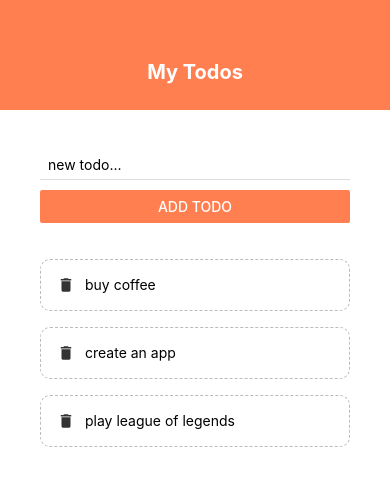
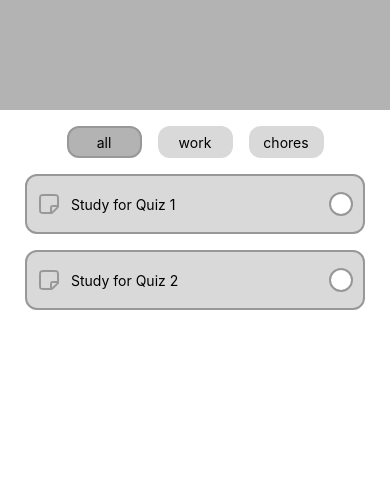
Before and after one commit to stevenson-yan/TDList, a React Native app: screen / in a window 390 px wide. Shown: the top 486 px of the page. Built offline with nearby package versions, Linux system fonts and the light colour scheme.

Commit message:
ToDo Page Basics

```diff
--- a/App.js
+++ b/App.js
@@ -1,61 +1,19 @@
 import { StatusBar } from 'expo-status-bar';
 import React, { useState } from 'react';
 import { StyleSheet, Text, View, FlatList, Alert, TouchableWithoutFeedback, Keyboard } from 'react-native';
-import Header from './components/header'
-import TodoItem from './components/todoItem'
-import AddTodo from './components/addTodo'
-import Sandbox from './components/sandbox'
+
+import Header from './components/Header.js';
+import Tabs from './components/Tabs.js';
+import TodoList from './components/TodoList.js';
 
 export default function App() {
-  const [todos, setTodos] = useState([
-    { text: 'buy coffee', key: '1' },
-    { text: 'create an app', key: '2'},
-    { text: 'play league of legends', key: '3'}
-  ]);
-
-  const pressHandler = (key) => {
-    setTodos((prevTodos) => {
-      return prevTodos.filter(todo => todo.key != key);
-    });
-  }
-
-  const submitHandler = (text) => {
-
-    if(text.length > 3) {
-      setTodos((prevTodos) => {
-        return [
-          { text: text, key: Math.random().toString() },
-          ...prevTodos
-        ]
-      })
-    }
-    else {
-      Alert.alert('OOPS!', 'ToDos mus be over 3 chars long', [
-        {text: 'Understood', onPress: () => console.log('alert closed')}
-      ])
-    }
-  }
-
   return (
-    // <Sandbox/>
-
-    <TouchableWithoutFeedback onPress={() => {Keyboard.dismiss()}}>
       <View style={styles.container}>
         <Header/>
-        <View style={styles.content}>
-          <AddTodo submitHandler={submitHandler}/>
-          <View style={styles.list}>
-            <FlatList
-              data={todos}
-              renderItem={({ item }) => (
-                <TodoItem item={item} pressHandler={pressHandler}/>
-              )}
-            />
-          </View>
-        </View>
-        {/* <StatusBar style="auto" /> */}
+        <Tabs/>
+        <TodoList/>
+        {/* <Body/> */}
       </View>
-    </TouchableWithoutFeedback>
   );
 }
 
@@ -64,12 +22,4 @@ const styles = StyleSheet.create({
     flex: 1,
     backgroundColor: '#fff',
   },
-  content: {
-    padding: 40,
-    flex: 1
-  },
-  list: {
-    marginTop: 20,
-    flex: 1
-  }
 });
--- /dev/null
+++ b/components/Tabs.js
@@ -0,0 +1,65 @@
+import React, { useState } from 'react';
+import { View, Text, TouchableWithoutFeedback, StyleSheet } from 'react-native';
+
+export default function Tabs() {
+
+  const tabs = [
+    { name: 'all', key: 1},
+    { name: 'work', key: 2},
+    { name: 'chores', key: 3},
+    // { name: "BORF", key: 4}
+  ];
+  const [selectedTab, setSelectedTab] = useState(1);
+  let counter = 0;
+
+  const pressHandler = (key) => {
+    setSelectedTab(key)
+    // if (key == 4) {
+    //   counter += 1;
+    //   if (counter == 69) {
+    //     console.log("8=================D");
+    //   }
+    //   else {
+    //     console.log("Linda BORF BORFED " + counter + " times!");
+    //   }
+    // }
+  }
+
+
+  return (
+    <View style={styles.tabContainer}>
+      { tabs.map((item) => {
+        return (
+          <TouchableWithoutFeedback key={item.key} onPress={() => pressHandler(item.key)}>
+            <View style={[styles.tabButton, item.key === selectedTab && styles.tabButtonSelected] }>
+              <Text>{item.name}</Text>
+            </View>
+          </TouchableWithoutFeedback>
+        )
+      })}
+    </View>
+  )
+}
+
+const styles = StyleSheet.create({
+  tabContainer: {
+    flexDirection: 'row',
+    justifyContent: 'center',
+  },
+  tabButton: {
+    marginVertical: 16,
+    marginHorizontal: 8,
+    height: 32,
+    width: 75,
+    borderRadius: 12,
+    backgroundColor: "#d9d9d9",
+    alignItems: "center",
+    justifyContent: "center"
+  },
+  tabButtonSelected: {
+    borderWidth: 2,
+    borderColor: '#989898',
+    overflow: 'visible',
+    backgroundColor: '#b3b3b3'
+  }
+})
--- /dev/null
+++ b/components/TodoList.js
@@ -0,0 +1,92 @@
+import React, { useState } from 'react';
+import { StyleSheet, View, FlatList, Text, TouchableWithoutFeedback, TouchableOpacity } from 'react-native';
+
+import NoteIcon from '../icons/NoteIcon';
+import CircleIcon from '../icons/CircleIcon';
+
+// import NoteIcon from '../icons/NoteIcon';
+
+export default function TodoList() {
+  const [todoList, setTodoList] = useState([
+    { name: 'Study for Quiz 1', key: 1 },
+    { name: 'Study for Quiz 2', key: 2 },
+    // { name: 'Study for Quiz 1', key: 3 },
+    // { name: 'Study for Quiz 2', key: 4 },
+    // { name: 'Study for Quiz 1', key: 5 },
+    // { name: 'Study for Quiz 2', key: 6 },
+    // { name: 'Study for Quiz 1', key: 7 },
+    // { name: 'Study for Quiz 2', key: 8 },
+    // { name: 'Study for Quiz 1', key: 9 },
+    // { name: 'Study for Quiz 2', key: 10 },
+    // { name: 'Study for Quiz 1', key: 11 },
+    // { name: 'Study for Quiz 2', key: 12 },
+  ]);
+  const [contentHeight, setContentHeight] = useState(0)
+  const [flatListHeight, setFlatListHeight] = useState(0)
+
+  const scrollHandler = (contentWidth, contentHeight) => {
+    setContentHeight(contentHeight)
+  }
+
+  const heightHandler = (event) => {
+    console.log(event.nativeEvent)
+    const { height } = event.nativeEvent.layout
+    setFlatListHeight(height)
+  }
+
+  const pressHandler = (key) => {
+    setTodoList((prevState) => {
+      return prevState.filter(item => item.key != key)
+    })
+  }
+
+  return (
+    <FlatList
+      style={styles.todoList}
+      data={todoList}
+      renderItem={({item}) => {
+        return (
+          <View style={styles.todoItem}>
+            <View style={styles.todoItemLeft}>
+              <NoteIcon/>
+              <Text style={styles.todoText}>{item.name}</Text>
+            </View>
+            <TouchableOpacity activeOpacity={1} onPress={() => pressHandler(item.key)}>
+                <CircleIcon style={styles.circleIcon}/>
+            </TouchableOpacity>
+          </View>
+        )
+      }}
+      // onLayout={heightHandler}
+      // onContentSizeChange={scrollHandler}
+      // scrollEnabled={false}
+    />
+  )
+};
+
+const styles = StyleSheet.create({
+  todoList: {
+    marginHorizontal: 25,
+    marginBottom: 25,
+  },
+  todoItem: {
+    height: 60,
+    marginBottom: 16,
+    borderRadius: 12,
+    borderWidth: 2,
+    borderColor: '#989898',
+    backgroundColor: '#d9d9d9',
+
+    flexDirection: 'row',
+    alignItems: "center",
+    justifyContent: 'space-between',
+    padding: 5,
+  },
+  todoItemLeft: {
+    flexDirection: 'row',
+    alignItems: 'center'
+  },
+  todoText: {
+    margin: 5,
+  },
+})
--- a/components/addTodo.js
+++ /dev/null
@@ -1,31 +0,0 @@
-import React, { useState } from 'react';
-import { StyleSheet, Text, TouchableOpacity, TextInput, View, Button } from 'react-native';
-
-export default function AddTodo({ submitHandler }) {
-
-  const [text, setText] = useState('');
-
-  const changeHandler = (val) => {
-    setText(val)
-  }
-  return (
-    <View>
-      <TextInput
-        style={styles.input}
-        placeholder='new todo...'
-        onChangeText={changeHandler}
-      />
-      <Button onPress={() => submitHandler(text)} title='add todo' color='coral'/>
-    </View>
-  )
-}
-
-const styles = StyleSheet.create({
-  input: {
-    marginBottom: 10,
-    paddingHorizontal: 8,
-    paddingVertical: 6,
-    borderBottomWidth: 1,
-    borderBottomColor: '#ddd'
-  }
-})
--- a/components/header.js
+++ b/components/header.js
@@ -1,26 +1,13 @@
 import React from 'react';
 import { StyleSheet, Text, View } from 'react-native';
+import { StatusBar } from 'expo-status-bar';
+
+import { globalStyles } from '../styles/Globals.js'
 
 export default function Header() {
   return (
-    <View style={styles.header}>
-      <Text style={styles.title}>My Todos</Text>
+    <View style={globalStyles.header}>
+      <StatusBar style="auto" />
     </View>
   )
 }
-
-const styles = StyleSheet.create({
-  header: {
-    height: 110,
-    paddingTop: 45,
-    // paddingBottom: 20,
-    backgroundColor: 'coral'
-  },
-  title: {
-    textAlign: 'center',
-    color: '#fff',
-    fontSize: 20,
-    fontWeight: 'bold',
-    marginTop: 15,
-  }
-})
--- a/components/sandbox.js
+++ /dev/null
@@ -1,44 +0,0 @@
-import React from 'react';
-import { StyleSheet, Text, View } from 'react-native';
-
-export default function Sandbox() {
-  return (
-    <View style={styles.container}>
-      <Text style={styles.boxOne}>one</Text>
-      <Text style={styles.boxTwo}>two</Text>
-      <Text style={styles.boxThree}>three</Text>
-      <Text style={styles.boxFour}>four</Text>
-    </View>
-  )
-}
-
-const styles = StyleSheet.create({
-  container:{
-    paddingTop: 40,
-    backgroundColor: '#ddd',
-    // flex: 1,
-    flexDirection: 'row',
-    justifyContent: 'space-around',
-    alignItems: 'flex-end'
-  },
-  boxOne: {
-    flex: 1,
-    backgroundColor: 'violet',
-    padding: 10
-  },
-  boxTwo: {
-    flex: 2,
-    backgroundColor: 'gold',
-    padding: 20
-  },
-  boxThree: {
-    flex: 1,
-    backgroundColor: 'coral',
-    padding: 30
-  },
-  boxFour: {
-    flex: 3,
-    backgroundColor: 'skyblue',
-    padding: 40
-  },
-})
--- a/components/todoItem.js
+++ /dev/null
@@ -1,30 +0,0 @@
-import React from 'react';
-import { StyleSheet, Text, View, TouchableOpacity } from 'react-native';
-import { MaterialIcons } from '@expo/vector-icons'
-
-export default function TodoItem({ item, pressHandler }) {
-
-  return(
-    <TouchableOpacity onPress={() => pressHandler(item.key)}>
-      <View style={styles.item}>
-        <MaterialIcons name='delete' size={18} color='#333'/>
-          <Text style={styles.itemText}>{item.text}</Text>
-      </View>
-    </TouchableOpacity>
-  )
-}
-
-const styles = StyleSheet.create({
-  item: {
-    padding: 16,
-    marginTop: 16,
-    borderColor: '#bbb',
-    borderWidth: 1,
-    borderStyle: 'dashed',
-    borderRadius: 10,
-    flexDirection: 'row',
-  },
-  itemText: {
-    marginLeft: 10,
-  }
-})
--- /dev/null
+++ b/icons/CircleIcon.js
@@ -0,0 +1,16 @@
+import React from 'react'
+import { StyleSheet, View } from 'react-native'
+import { SvgXml } from 'react-native-svg';
+import { globalStyles } from '../styles/Globals';
+
+export default function CircleIcon({ style }) {
+  const svgContent = `
+    <svg width="24" height="24" viewBox="0 0 24 24" fill="none" xmlns="http://www.w3.org/2000/svg">
+      <circle cx="12" cy="12" r="10" fill="white"/>
+      <circle cx="12" cy="12" r="11" stroke="black" stroke-opacity="0.3" stroke-width="2"/>
+    </svg>`;
+
+  return (
+      <SvgXml style={[globalStyles.icon, style]} xml={svgContent}/>
+  )
+}
--- /dev/null
+++ b/icons/NoteIcon.js
@@ -0,0 +1,16 @@
+import React from 'react'
+import { StyleSheet, View } from 'react-native'
+import { SvgXml } from 'react-native-svg';
+import { globalStyles } from '../styles/Globals';
+
+export default function NoteIcon({ style }) {
+  const svgContent = `
+    <svg width="24" height="24" viewBox="0 0 24 24" fill="none" xmlns="http://www.w3.org/2000/svg">
+      <path d="M14.1716 21H7C5.11438 21 4.17157 21 3.58579 20.4142C3 19.8284 3 18.8856 3 17V7C3 5.11438 3 4.17157 3.58579 3.58579C4.17157 3 5.11438 3 7 3H17C18.8856 3 19.8284 3 20.4142 3.58579C21 4.17157 21 5.11438 21 7V14.1716C21 14.5803 21 14.7847 20.9239 14.9685C20.8478 15.1522 20.7032 15.2968 20.4142 15.5858L15.5858 20.4142C15.2968 20.7032 15.1522 20.8478 14.9685 20.9239C14.7847 21 14.5803 21 14.1716 21Z" stroke="#989898" stroke-width="2"/>
+      <path d="M14 21V16.3333C14 15.2334 14 14.6834 14.3417 14.3417C14.6834 14 15.2334 14 16.3333 14H21" stroke="#989898" stroke-width="2"/>
+    </svg>`;
+
+  return (
+      <SvgXml style={[globalStyles.icon, style]} xml={svgContent}/>
+  )
+}
--- a/package.json
+++ b/package.json
@@ -15,6 +15,7 @@
     "react": "18.2.0",
     "react-dom": "18.2.0",
     "react-native": "^0.73.6",
+    "react-native-svg": "^15.1.0",
     "react-native-web": "~0.19.6"
   },
   "devDependencies": {
--- /dev/null
+++ b/styles/Globals.js
@@ -0,0 +1,11 @@
+import { StyleSheet } from 'react-native';
+
+export const globalStyles = StyleSheet.create({
+  header: {
+    height: 110,
+    backgroundColor: '#b3b3b3'
+  },
+  icon: {
+    margin: 5
+  }
+})
```
Also changed, not shown: 1 other file (tests, documents, lock files or other folders).
